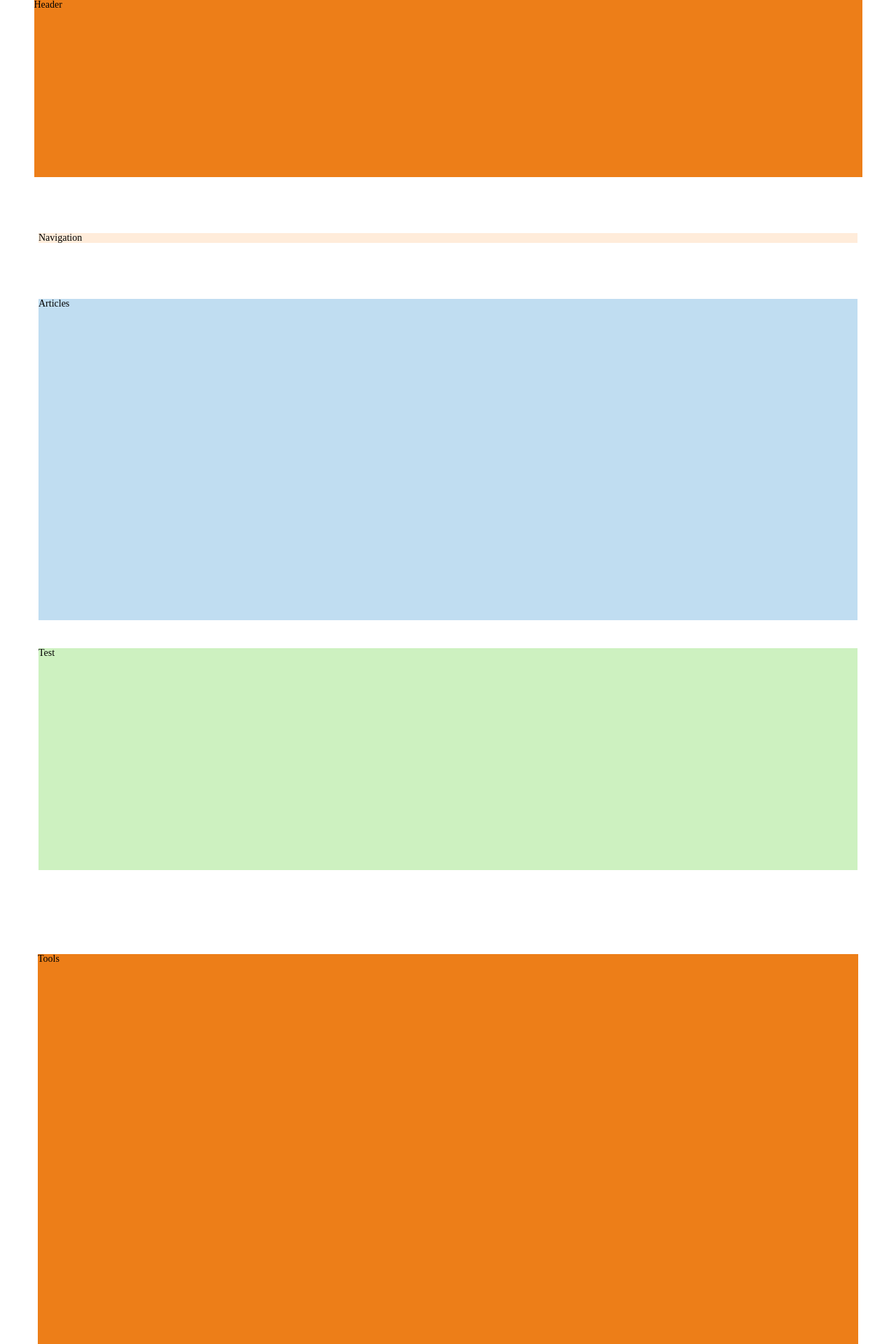
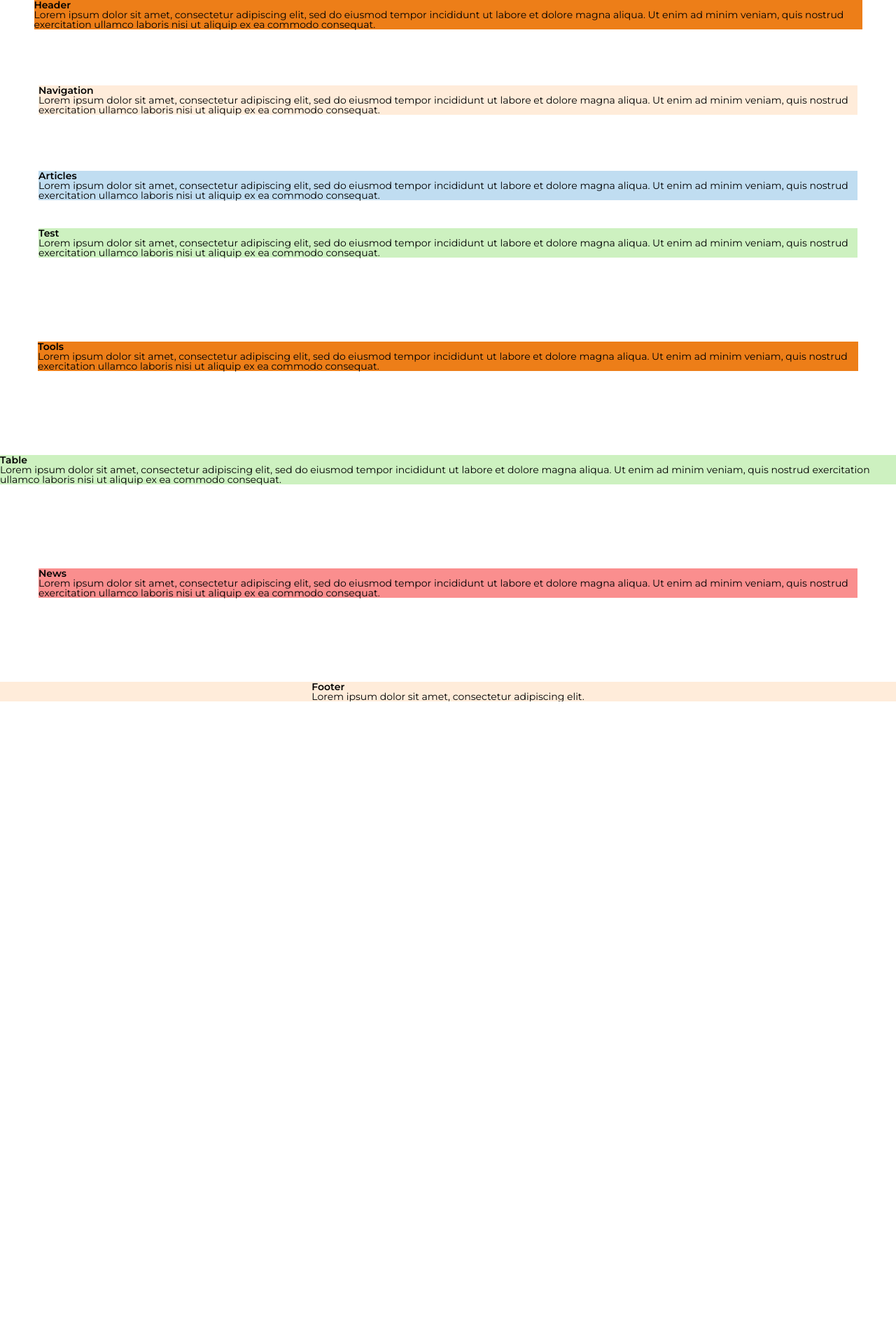
Before and after one commit to ayupov-a/ayupov-a.github.io, a PHP site: page / in a window 1280 px wide. Shown: the top 1920 px of the page at 70% size. After the commit the page ends 1002 px from the top, so only its background shows below. Run offline with PHP 8.4, Linux system fonts and the light colour scheme.

Commit message:
full adaptive

```diff
--- a/#source/scss/style.scss
+++ b/#source/scss/style.scss
@@ -1,7 +1,9 @@
 
 
-//<ИМПОРТ СТИЛЕЙ>=====================================================
+//<ИМПОРТ СТИЛЕЙ>==================================================
 @import "_header";
+@import "_fonts";
+@import url("https://fonts.googleapis.com/css?family=Montserrat:regular,500,600,300italic,italic&display=swap&subset=cyrillic-ext");
 
 //<ОБНУЛЕНИЕ>===================================================
 @import "_nullstyle";
@@ -11,23 +13,30 @@ $minWidth: 360px;
 $maxWidth: 1920px;
 $maxWidthContainer: 1170px;
 
+$fontFamily: "Montserrat";
+
+
 $m0a: 0 auto;
 $mb: 120px;
 
 
 //<СТИЛИ>======================================================
 
+//!временно
+h1 {
+    font-weight: 600;
+}
+//!
+
 ._container {
     max-width: $maxWidthContainer;
     margin: $m0a;
+    font-family: $fontFamily;
 }
 
 @media (max-width: 1200px) {
     ._container {
         max-width: 970px;
-    }
-    .nav__content {
-        height: 218px;
     }
 }
 
@@ -35,18 +44,24 @@ $mb: 120px;
     ._container {
         max-width: 750px;
     }
+    .nav__content {
+        max-height: 218px;
+    }
 }
 
 @media (max-width: 767px) {
     ._container {
         max-width: none;
     }
+    .nav__content {
+        max-height: 192px;
+    }
 }
 
 .header__content {
     max-width: 1183px;
     .header__menu {
-        height: 253px;
+        max-height: 253px;
         background: #ED7E18;
         margin-bottom: 80px;
     }
@@ -60,12 +75,12 @@ $mb: 120px;
 
 .wrap__article__content {
     ._article {
-        height: 459px;
+        max-height: 459px;
         background: #C0DDF1;
         margin-bottom: 40px;
     }
     ._test {
-        height: 317px;
+        max-height: 317px;
         background: #CDF1C0;
         margin-bottom: $mb;
     }
@@ -74,7 +89,7 @@ $mb: 120px;
 .wrap__tools__content {
     max-width: 1172px;
     .tools__block {
-        height: 914px;
+        max-height: 914px;
         background: #ED7E18;
         margin-bottom: $mb;
     }
@@ -83,7 +98,7 @@ $mb: 120px;
 .table__content {
     max-width: 1373px;
     .table__elements {
-        height: 1003px;
+        max-height: 1003px;
         background: #CDF1C0;
         margin-bottom: $mb;
     }
@@ -91,8 +106,8 @@ $mb: 120px;
 
 .news__content {
     .news__block {
-        height: 484px;
-        background: #371F08;
+        max-height: 484px;
+        background: #fa8e8e;
         margin-bottom: $mb;
     }
 }
@@ -104,6 +119,6 @@ $mb: 120px;
     display: flex;
     flex-direction: column;
 
-    height: 273px;
+    max-height: 273px;
     background: #FFECDA;
 }
--- a/css/style.css
+++ b/css/style.css
@@ -1,4 +1,5 @@
 @charset "UTF-8";
+@import url("https://fonts.googleapis.com/css?family=Montserrat:regular,500,600,300italic,italic&display=swap&subset=cyrillic-ext");
 /*Обнуление*/
 * {
   padding: 0;
@@ -72,34 +73,42 @@ h1, h2, h3, h4, h5, h6 {
 }
 
 /*--------------------*/
+h1 {
+  font-weight: 600;
+}
+
 ._container {
   max-width: 1170px;
   margin: 0 auto;
+  font-family: "Montserrat";
 }
 
 @media (max-width: 1200px) {
   ._container {
     max-width: 970px;
   }
-  .nav__content {
-    height: 218px;
-  }
 }
 @media (max-width: 992px) {
   ._container {
     max-width: 750px;
+  }
+  .nav__content {
+    max-height: 218px;
   }
 }
 @media (max-width: 767px) {
   ._container {
     max-width: none;
   }
+  .nav__content {
+    max-height: 192px;
+  }
 }
 .header__content {
   max-width: 1183px;
 }
 .header__content .header__menu {
-  height: 253px;
+  max-height: 253px;
   background: #ED7E18;
   margin-bottom: 80px;
 }
@@ -111,12 +120,12 @@ h1, h2, h3, h4, h5, h6 {
 }
 
 .wrap__article__content ._article {
-  height: 459px;
+  max-height: 459px;
   background: #C0DDF1;
   margin-bottom: 40px;
 }
 .wrap__article__content ._test {
-  height: 317px;
+  max-height: 317px;
   background: #CDF1C0;
   margin-bottom: 120px;
 }
@@ -125,7 +134,7 @@ h1, h2, h3, h4, h5, h6 {
   max-width: 1172px;
 }
 .wrap__tools__content .tools__block {
-  height: 914px;
+  max-height: 914px;
   background: #ED7E18;
   margin-bottom: 120px;
 }
@@ -134,14 +143,14 @@ h1, h2, h3, h4, h5, h6 {
   max-width: 1373px;
 }
 .table__content .table__elements {
-  height: 1003px;
+  max-height: 1003px;
   background: #CDF1C0;
   margin-bottom: 120px;
 }
 
 .news__content .news__block {
-  height: 484px;
-  background: #371F08;
+  max-height: 484px;
+  background: #fa8e8e;
   margin-bottom: 120px;
 }
 
@@ -150,6 +159,6 @@ h1, h2, h3, h4, h5, h6 {
   overflow: hidden;
   display: flex;
   flex-direction: column;
-  height: 273px;
+  max-height: 273px;
   background: #FFECDA;
 }
--- a/index.html
+++ b/index.html
@@ -13,47 +13,55 @@
     <header class="header" id="header">
         <div class="header__content _container">
             <div class="header__menu _menu">
-                Header
+                <h1>Header</h1>
+                Lorem ipsum dolor sit amet, consectetur adipiscing elit, sed do eiusmod tempor incididunt ut labore et dolore magna aliqua. Ut enim ad minim veniam, quis nostrud exercitation ullamco laboris nisi ut aliquip ex ea commodo consequat.
             </div>
         </div>
     </header>
     <main class="main" id="main">
         <div class="nav__content _container">
-            Navigation
+            <h1>Navigation</h1>
+            Lorem ipsum dolor sit amet, consectetur adipiscing elit, sed do eiusmod tempor incididunt ut labore et dolore magna aliqua. Ut enim ad minim veniam, quis nostrud exercitation ullamco laboris nisi ut aliquip ex ea commodo consequat.
         </div>
 
         <div class="wrap__article__content _container">
             <div class="article__block _article">
-                Articles
+                <h1>Articles</h1>
+                Lorem ipsum dolor sit amet, consectetur adipiscing elit, sed do eiusmod tempor incididunt ut labore et dolore magna aliqua. Ut enim ad minim veniam, quis nostrud exercitation ullamco laboris nisi ut aliquip ex ea commodo consequat.
             </div>
 
             <div class="article__block _test">
-                Test
+                <h1>Test</h1>
+                Lorem ipsum dolor sit amet, consectetur adipiscing elit, sed do eiusmod tempor incididunt ut labore et dolore magna aliqua. Ut enim ad minim veniam, quis nostrud exercitation ullamco laboris nisi ut aliquip ex ea commodo consequat.
             </div>
         </div>
 
         <div class="wrap__tools__content _container">
             <div class="tools__block">
-                Tools
+                <h1>Tools</h1>
+                Lorem ipsum dolor sit amet, consectetur adipiscing elit, sed do eiusmod tempor incididunt ut labore et dolore magna aliqua. Ut enim ad minim veniam, quis nostrud exercitation ullamco laboris nisi ut aliquip ex ea commodo consequat.
             </div>
         </div>
 
         <div class="table__content _container">
             <div class="table__elements">
-                Mendeleev table
+                <h1>Table</h1>
+                Lorem ipsum dolor sit amet, consectetur adipiscing elit, sed do eiusmod tempor incididunt ut labore et dolore magna aliqua. Ut enim ad minim veniam, quis nostrud exercitation ullamco laboris nisi ut aliquip ex ea commodo consequat.
             </div>
         </div>
 
         <div class="news__content _container">
             <div class="news__block">
-                News
+                <h1>News</h1>
+                Lorem ipsum dolor sit amet, consectetur adipiscing elit, sed do eiusmod tempor incididunt ut labore et dolore magna aliqua. Ut enim ad minim veniam, quis nostrud exercitation ullamco laboris nisi ut aliquip ex ea commodo consequat.
             </div>
 
         </div>
     </main>
     <footer class="footer" id="footer">
         <div class="footer__content _container">
-            Footer
+            <h1>Footer</h1>
+            Lorem ipsum dolor sit amet, consectetur adipiscing elit.
         </div>
     </footer>
 </body>
```
Also changed, not shown: #source/scss/_fonts.scss (added).
